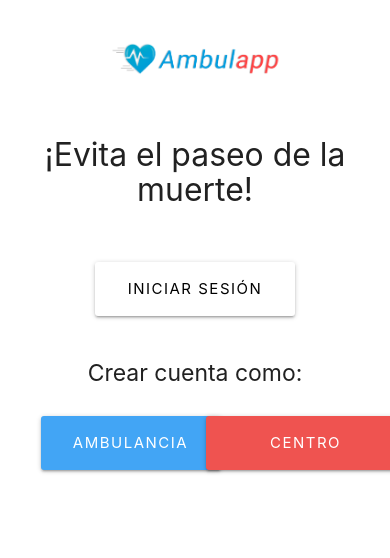
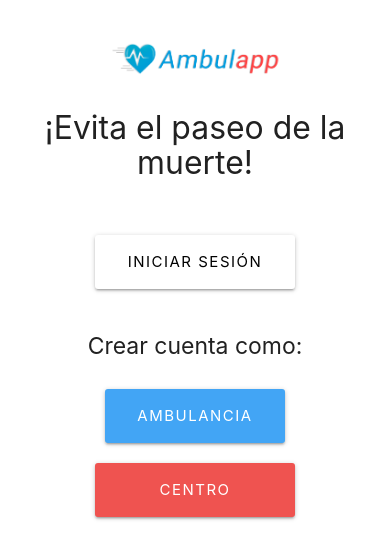
Before and after one commit to ricardonior29/ambulapp_frontend, a React (Create React App) app: page / in a window 390 px wide. Shown: the top 558 px of the page. Built offline with nearby package versions, Linux system fonts and the light colour scheme.

Commit message:
responsive buttons

```diff
--- a/src/components/layout/Landing.js
+++ b/src/components/layout/Landing.js
@@ -7,7 +7,7 @@ class Landing extends Component {
     return (
       <div>
       <br></br><br></br>
-        <Header />
+      <div className="row"><Header /></div>
         <div style={{ height: "55vh" }} className="container valign-wrapper">
           <div className="row">
             <div className="col s12 top-align">
@@ -34,8 +34,8 @@ class Landing extends Component {
               <h5>Crear cuenta como:</h5>
               <br />
               <div className="row">
-                <div className="col s12 center-align">
-                  <div className="col s6">
+                <div className="center-align">
+                  <div className="row col s12 l6">
                     <Link
                       to="/ambulancia/register"
                       style={{
@@ -48,8 +48,7 @@ class Landing extends Component {
                       Ambulancia
                     </Link>
                   </div>
-
-                  <div className="col s6">
+                  <div className="row col s12 l6">
                     <Link
                       to="/centromedico/register"
                       style={{
```
